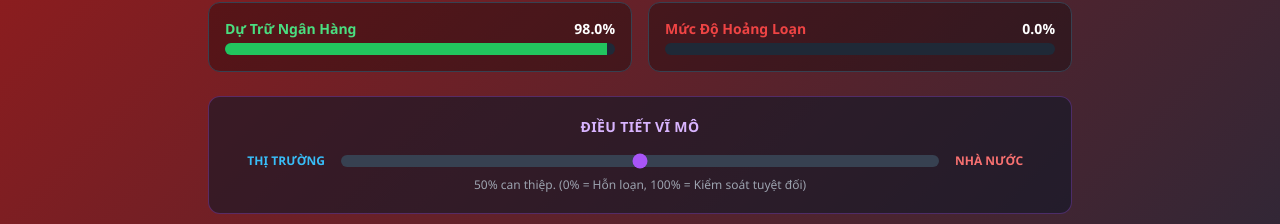
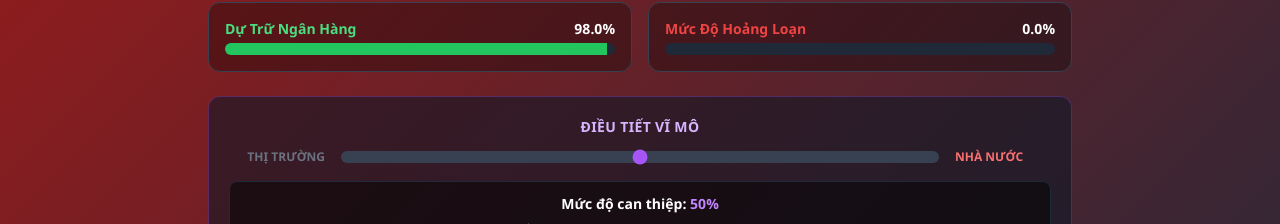
Before and after one commit to huynd4104/MLN122_web, a React (Vite) app: page /thang3 in a window 1280 px wide. Both pictures are taken after a click on the button "Bắt Đầu Mô Phỏng". Shown: the part 1635-1859 px from the top of the page. Built offline with nearby package versions, Linux system fonts and the light colour scheme.

Commit message:
fix(vercel): add vercel.json to fix 404 and update Thang3 UI

```diff
--- a/src/pages/Thang3.jsx
+++ b/src/pages/Thang3.jsx
@@ -438,22 +438,47 @@ export default function BankCrisisPage() {
                                 </div>
 
                                 {/* Slider Thị trường vs Nhà nước */}
-                                <div className="bg-gray-900/60 rounded-xl p-5 border border-purple-500/30">
-                                    <h3 className="text-center font-bold text-purple-300 mb-4 tracking-wide text-sm">ĐIỀU TIẾT VĨ MÔ</h3>
-                                    <div className="flex items-center gap-4">
-                                        <span className="text-xs text-sky-400 font-bold uppercase w-24 text-right">Thị trường</span>
+                                <div className={`bg-gray-900/60 rounded-xl p-5 border transition-all duration-500 ${
+                                    marketRegulation > 80 ? 'border-red-500/50 shadow-[0_0_15px_rgba(239,68,68,0.2)]' :
+                                    marketRegulation < 20 ? 'border-sky-500/50 shadow-[0_0_15px_rgba(56,189,248,0.2)]' :
+                                    'border-purple-500/30'
+                                }`}>
+                                    <h3 className="text-center font-bold text-purple-300 mb-3 tracking-wide text-sm">
+                                        ĐIỀU TIẾT VĨ MÔ
+                                    </h3>
+                                    <div className="flex items-center gap-4 mb-4">
+                                        <span className={`text-xs font-bold uppercase w-24 text-right transition-colors ${marketRegulation < 50 ? 'text-sky-400' : 'text-gray-500'}`}>Thị trường</span>
                                         <input
                                             type="range"
                                             min="0" max="100"
                                             value={marketRegulation}
                                             onChange={(e) => setMarketRegulation(Number(e.target.value))}
-                                            className="flex-1 h-3 bg-gray-700 rounded-lg appearance-none cursor-pointer accent-purple-500"
+                                            className="flex-1 h-3 bg-gray-700 rounded-lg appearance-none cursor-pointer transition-all"
+                                            style={{
+                                                accentColor: marketRegulation > 80 ? '#ef4444' : marketRegulation < 20 ? '#38bdf8' : '#a855f7'
+                                            }}
                                         />
-                                        <span className="text-xs text-red-400 font-bold uppercase w-24">Nhà nước</span>
+                                        <span className={`text-xs font-bold uppercase w-24 transition-colors ${marketRegulation >= 50 ? 'text-red-400' : 'text-gray-500'}`}>Nhà nước</span>
                                     </div>
-                                    <p className="text-center text-xs text-gray-400 mt-2">
-                                        {marketRegulation}% can thiệp. (0% = Hỗn loạn, 100% = Kiểm soát tuyệt đối)
-                                    </p>
+
+                                    <div className="bg-black/50 rounded-lg p-3 text-sm text-center border border-gray-800">
+                                        <div className="font-bold mb-1">
+                                            Mức độ can thiệp: <span className={
+                                                marketRegulation > 80 ? 'text-red-400' :
+                                                marketRegulation < 20 ? 'text-sky-400' :
+                                                'text-purple-400'
+                                            }>{marketRegulation}%</span>
+                                        </div>
+                                        <div className="h-10 flex items-center justify-center">
+                                            {marketRegulation < 20 ? (
+                                                <span className="text-sky-300 text-xs animate-pulse">⚠️ <strong>Thả nổi:</strong> Hoảng loạn tăng nhanh (+1.5/s)<br/>GDP sụt giảm (-0.5/s)</span>
+                                            ) : marketRegulation > 80 ? (
+                                                <span className="text-red-300 text-xs animate-pulse">🛡️ <strong>Kiểm soát:</strong> Trấn an hoảng loạn (-1/s)<br/>Phục hồi GDP (+0.2/s)</span>
+                                            ) : (
+                                                <span className="text-gray-400 text-xs">⚖️ <strong>Trung lập:</strong> Không có tác động đặc biệt.<br/>Bank run diễn ra bình thường.</span>
+                                            )}
+                                        </div>
+                                    </div>
                                 </div>
 
                                 {/* Chỉ số Kinh tế */}
```
Also changed, not shown: vercel.json (added).
